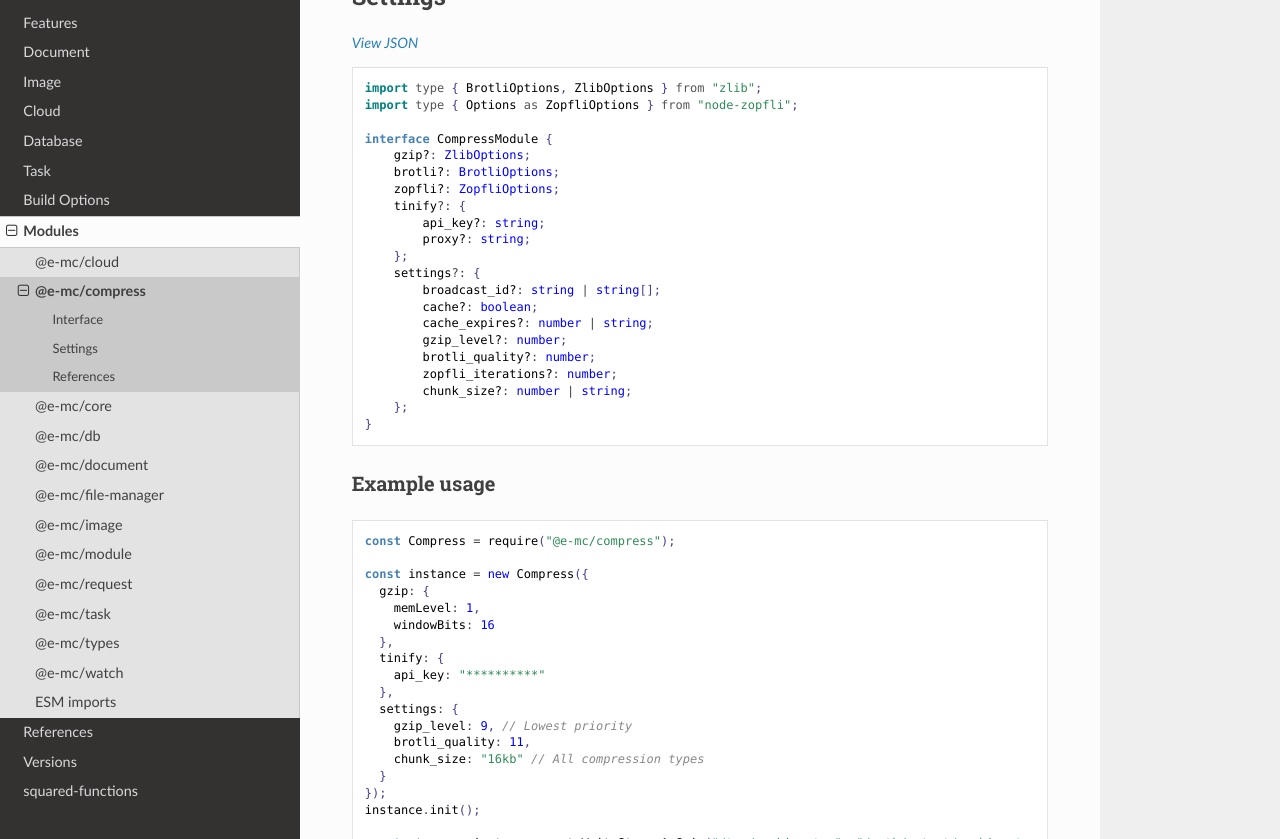
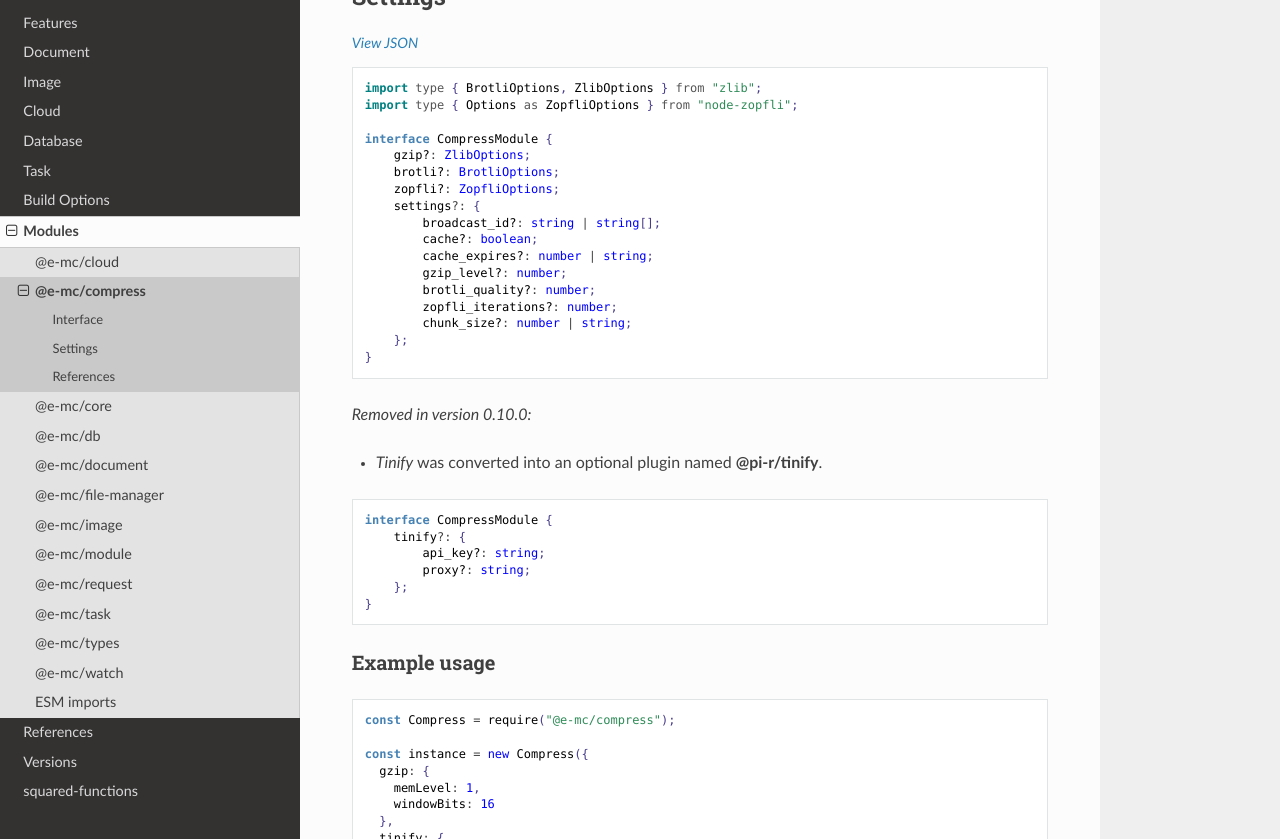
Before and after one commit to anpham6/chrome-docs, a Sphinx documentation site: the page built from source/modules/compress.rst, in a window 1280 px wide and 900 px high, scrolled down 1197 px, cut to the strip 61-900 px from the top of the window. Built offline with Sphinx 7.4.7 and the Read the Docs theme 2.0.0, drawn with Linux system fonts in a browser that asks for light colours.

Commit message:
Compress: Tinify was converted into a @pi-r plugin.

```diff
--- a/source/image/index.rst
+++ b/source/image/index.rst
@@ -4,6 +4,7 @@ Image
 
 - https://github.com/jimp-dev/jimp#readme
 - **npm** i *@pi-r/jimp*
+- **npm** i *@pi-r/tinify* :alt:`(Optional)`
 
 .. note:: *Jimp* is used as the reference implementation for an **Image** module.
 
--- a/source/modules/compress.rst
+++ b/source/modules/compress.rst
@@ -89,6 +85,19 @@ Settings
           chunk_size?: number | string;
       };
   }
+
+.. versionremoved:: 0.10.0
+
+  - *Tinify* was converted into an optional plugin named **@pi-r/tinify**.
+
+  ::
+
+    interface CompressModule {
+        tinify?: {
+            api_key?: string;
+            proxy?: string;
+        };
+    }
 
 Example usage
 -------------
```
Also changed, not shown: other parts of source/image/index.rst (+1 -1 lines), other parts of source/modules/compress.rst (+1 -5 lines).
